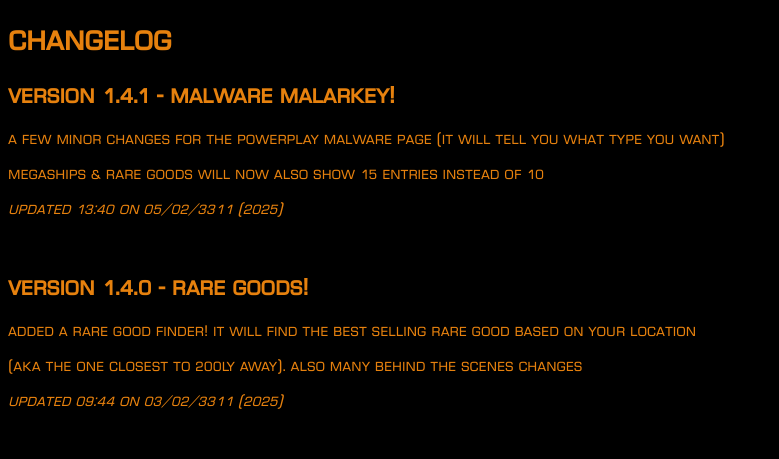
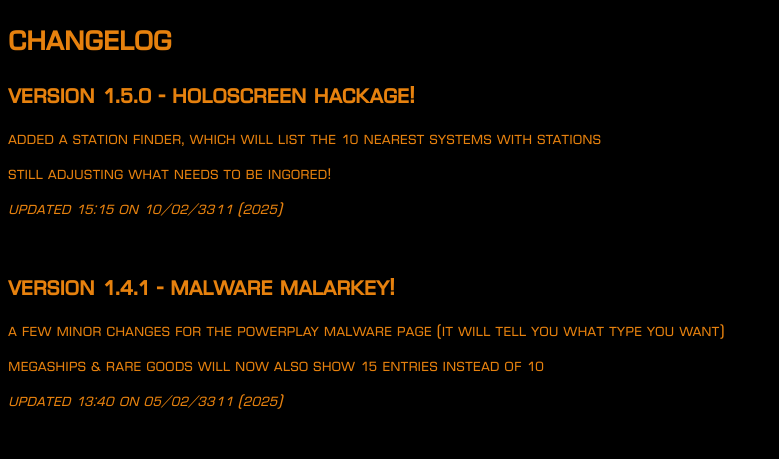
Before and after one commit to Niceygy/PowerPlayAssistant, a Flask app: page /changelog in a window 1280 px wide. Shown: the top 459 px of the page, without its empty margins (0-779 px from the left). Run offline with Flask 3, Linux system fonts and the light colour scheme; some libraries are stand-ins or nearby versions.

Commit message:
changelog

```diff
--- a/templates/changelog.html
+++ b/templates/changelog.html
@@ -19,6 +19,11 @@
   <body>
     <h1>Changelog</h1>
 
+    <h2>Version 1.5.0 - Holoscreen Hackage!</h2>
+    <p>Added a station finder, which will list the 10 nearest systems with stations</p>
+    <p>Still adjusting what needs to be ingored!</p>
+    <p><i>Updated 15:15 on 10/02/3311 (2025)</i></p>
+    <br>
 
     <h2>Version 1.4.1 - Malware Malarkey!</h2>
     <p>A few minor changes for the powerplay malware page (it will tell you what type you want)</p>
```
